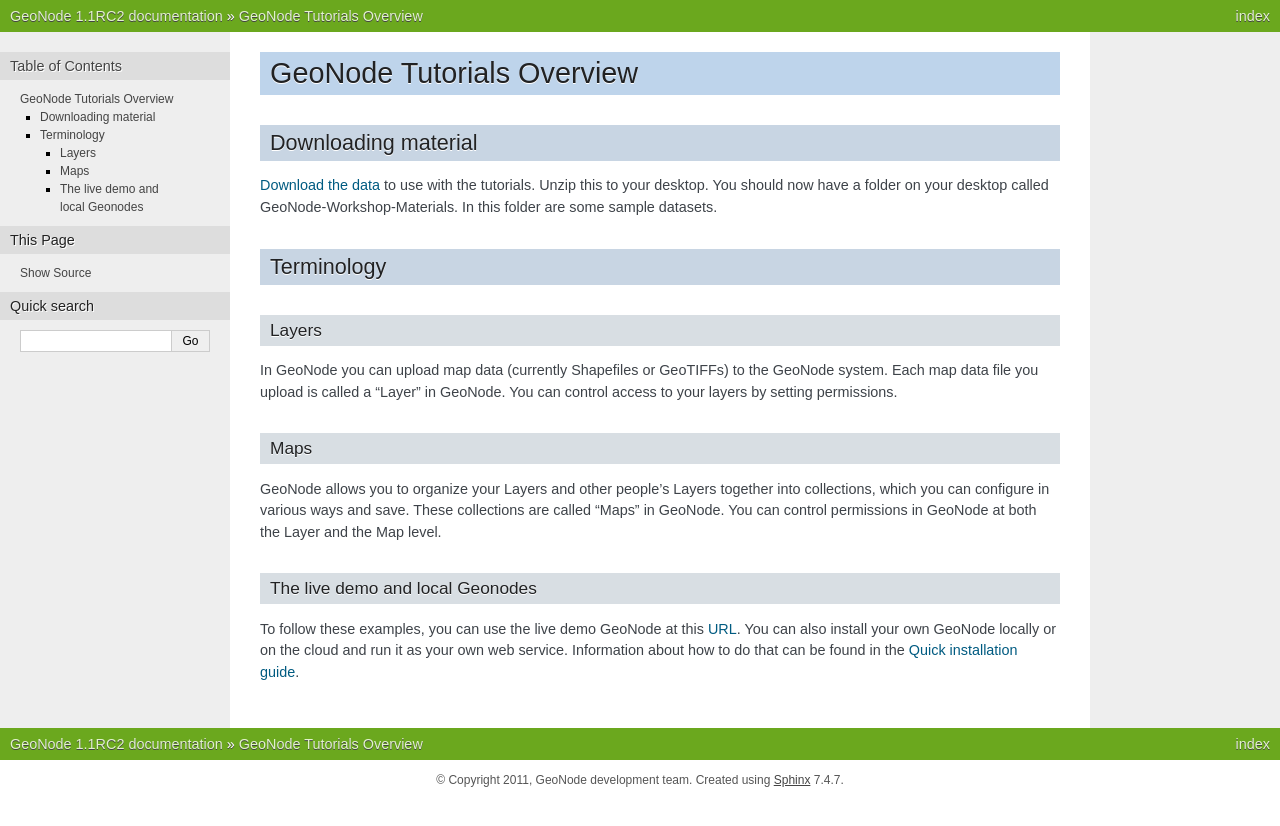
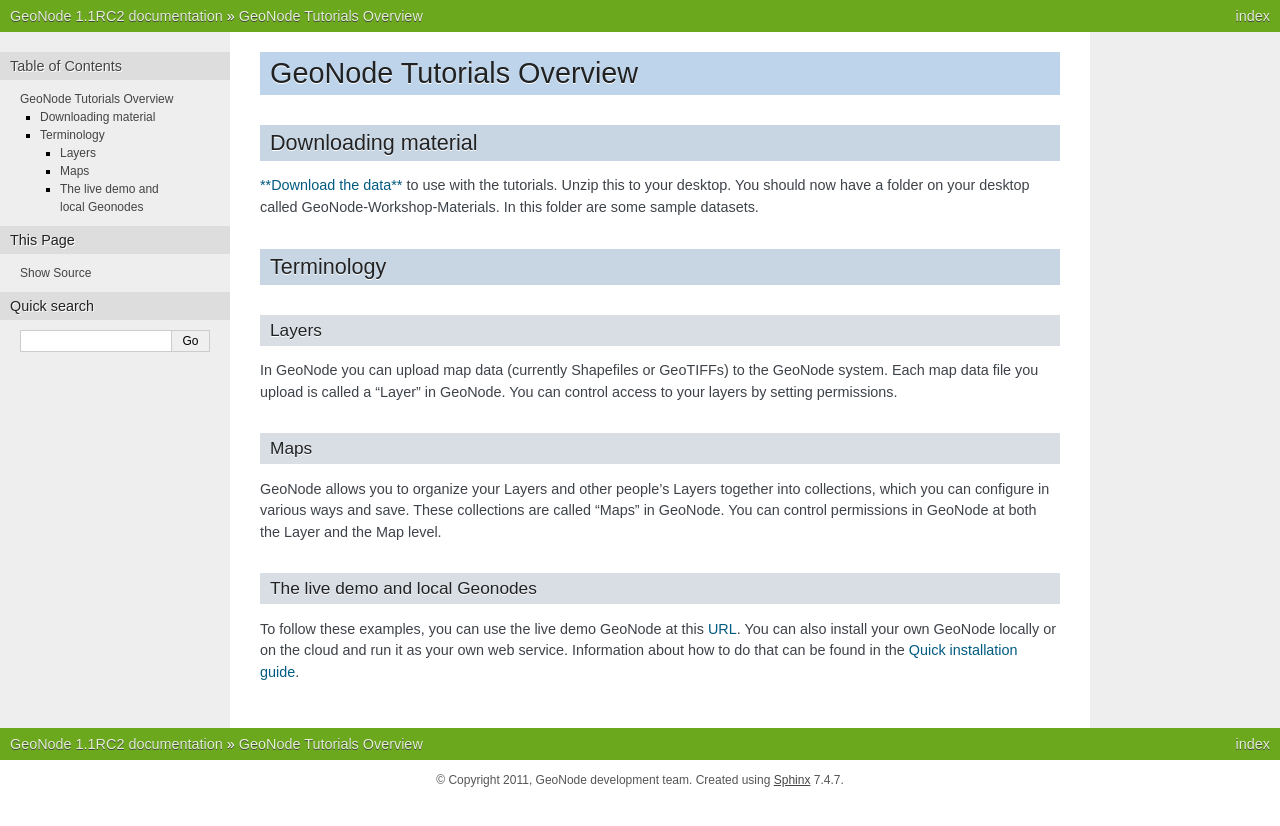
Before and after one commit to ingenieroariel/geonodedocs, a Sphinx documentation site: the page built from docs/users/index.txt, in a window 1280 px wide. Shown: the top 826 px of the page. Built offline with Sphinx 7.4.7, drawn with Linux system fonts in a browser that asks for light colours.

```diff
--- a/docs/users/index.txt
+++ b/docs/users/index.txt
@@ -6,7 +6,7 @@ GeoNode Tutorials Overview
 Downloading material
 ====================
 
-`Download the data <https://github.com/downloads/GeoNode/workshops/GeoNode-Workshop-Materials.zip>`_ to use with the tutorials.
+`**Download the data** <https://github.com/downloads/GeoNode/workshops/GeoNode-Workshop-Materials.zip>`_ to use with the tutorials.
 Unzip this to your desktop. You should now have a folder on your desktop called GeoNode-Workshop-Materials.
 In this folder are some sample datasets.
 
```
